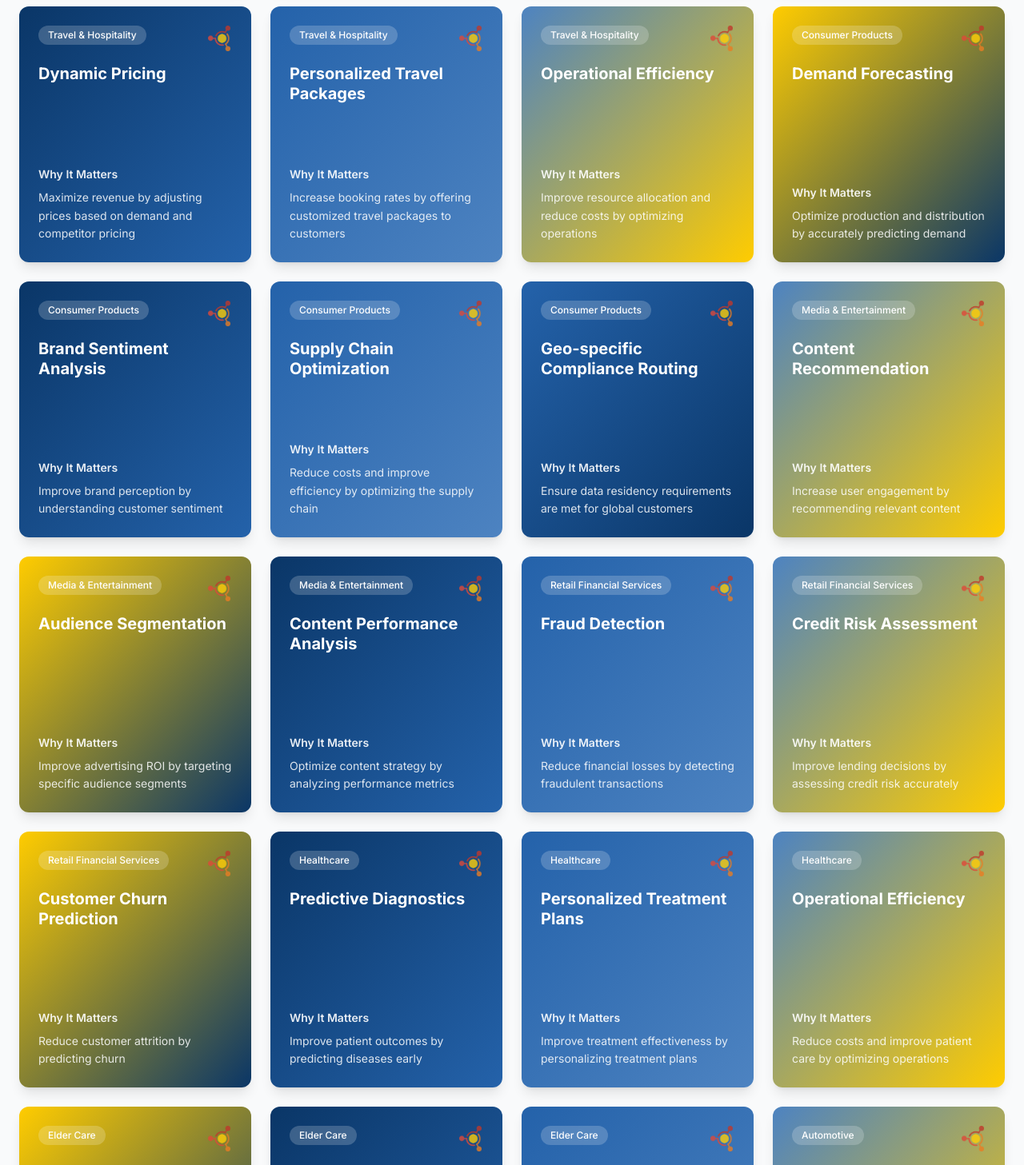
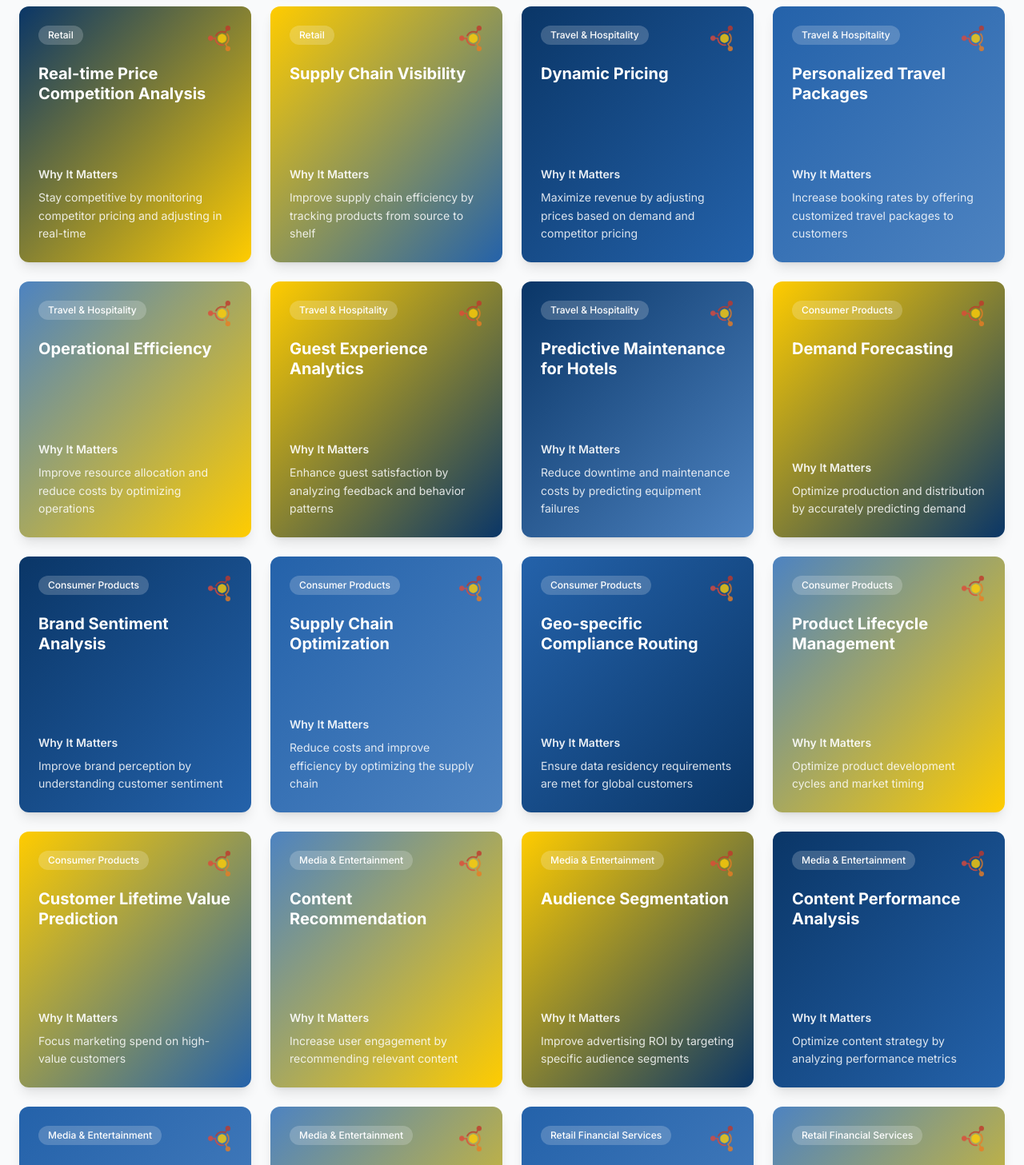
Before and after one commit to tgiffin/wp-reactor-card-flip-showcase, a React (Vite) app: page / in a window 1280 px wide. Shown: the part 1060-2517 px from the top of the page at 80% size. Built offline with nearby package versions, Linux system fonts and the light colour scheme.

Commit message:
Fix: Restore missing use cases
Restore missing use cases to `industryUseCases.ts` and `roleBasedUseCases.ts` and ensure the total count is approximately 55.

```diff
--- a/src/data/industryUseCases.ts
+++ b/src/data/industryUseCases.ts
@@ -1,3 +1,4 @@
+
 import { UseCase } from './types';
 
 export const industryUseCases: UseCase[] = [
@@ -35,6 +36,28 @@ export const industryUseCases: UseCase[] = [
     reactorRole: 'Segment customers based on behavior and demographics',
     gradientClass: 'bg-gradient-to-br from-reactor-medium-blue to-reactor-dark-blue'
   },
+  {
+    id: 'retail-4',
+    industry: 'Retail',
+    title: 'Real-time Price Competition Analysis',
+    whyItMatters: 'Stay competitive by monitoring competitor pricing and adjusting in real-time',
+    dataSources: ['Competitor websites', 'pricing APIs', 'market data'],
+    entitiesTables: ['products', 'competitor_prices', 'price_history'],
+    sampleFields: ['product_id', 'competitor_id', 'price_difference'],
+    reactorRole: 'Monitor competitive pricing and trigger price adjustments',
+    gradientClass: 'bg-gradient-to-br from-reactor-dark-blue to-soundcommerce-yellow'
+  },
+  {
+    id: 'retail-5',
+    industry: 'Retail',
+    title: 'Supply Chain Visibility',
+    whyItMatters: 'Improve supply chain efficiency by tracking products from source to shelf',
+    dataSources: ['Supplier data', 'shipping logs', 'warehouse systems'],
+    entitiesTables: ['shipments', 'suppliers', 'inventory_tracking'],
+    sampleFields: ['shipment_id', 'supplier_id', 'delivery_status'],
+    reactorRole: 'Provide end-to-end supply chain visibility and alerts',
+    gradientClass: 'bg-gradient-to-br from-soundcommerce-yellow to-reactor-blue'
+  },
 
   // Travel & Hospitality Use Cases
   {
@@ -69,6 +92,28 @@ export const industryUseCases: UseCase[] = [
     sampleFields: ['staff_id', 'room_id', 'resource_type'],
     reactorRole: 'Optimize resource allocation and improve operational efficiency',
     gradientClass: 'bg-gradient-to-br from-reactor-medium-blue to-soundcommerce-yellow'
+  },
+  {
+    id: 'travel-4',
+    industry: 'Travel & Hospitality',
+    title: 'Guest Experience Analytics',
+    whyItMatters: 'Enhance guest satisfaction by analyzing feedback and behavior patterns',
+    dataSources: ['Guest reviews', 'service interactions', 'amenity usage'],
+    entitiesTables: ['guests', 'feedback', 'service_quality'],
+    sampleFields: ['guest_id', 'satisfaction_score', 'service_type'],
+    reactorRole: 'Analyze guest experience data to improve service quality',
+    gradientClass: 'bg-gradient-to-br from-soundcommerce-yellow to-reactor-dark-blue'
+  },
+  {
+    id: 'travel-5',
+    industry: 'Travel & Hospitality',
+    title: 'Predictive Maintenance for Hotels',
+    whyItMatters: 'Reduce downtime and maintenance costs by predicting equipment failures',
+    dataSources: ['IoT sensors', 'maintenance logs', 'environmental data'],
+    entitiesTables: ['equipment', 'maintenance_schedules', 'sensor_data'],
+    sampleFields: ['equipment_id', 'sensor_reading', 'failure_probability'],
+    reactorRole: 'Predict equipment failures and schedule preventive maintenance',
+    gradientClass: 'bg-gradient-to-br from-reactor-dark-blue to-reactor-medium-blue'
   },
 
   // Consumer Products Use Cases
@@ -116,6 +161,28 @@ export const industryUseCases: UseCase[] = [
     reactorRole: 'Route data based on region',
     gradientClass: 'bg-gradient-to-br from-reactor-blue to-reactor-dark-blue'
   },
+  {
+    id: 'consumer-5',
+    industry: 'Consumer Products',
+    title: 'Product Lifecycle Management',
+    whyItMatters: 'Optimize product development cycles and market timing',
+    dataSources: ['R&D data', 'market research', 'competitor analysis'],
+    entitiesTables: ['products', 'development_stages', 'market_readiness'],
+    sampleFields: ['product_id', 'stage', 'readiness_score'],
+    reactorRole: 'Track product development and optimize launch timing',
+    gradientClass: 'bg-gradient-to-br from-reactor-medium-blue to-soundcommerce-yellow'
+  },
+  {
+    id: 'consumer-6',
+    industry: 'Consumer Products',
+    title: 'Customer Lifetime Value Prediction',
+    whyItMatters: 'Focus marketing spend on high-value customers',
+    dataSources: ['Purchase history', 'engagement data', 'demographic info'],
+    entitiesTables: ['customers', 'transactions', 'ltv_predictions'],
+    sampleFields: ['customer_id', 'predicted_ltv', 'confidence_score'],
+    reactorRole: 'Calculate and predict customer lifetime value',
+    gradientClass: 'bg-gradient-to-br from-soundcommerce-yellow to-reactor-blue'
+  },
 
   // Media & Entertainment Use Cases
   {
@@ -150,6 +217,28 @@ export const industryUseCases: UseCase[] = [
     sampleFields: ['content_id', 'view_count', 'engagement_score'],
     reactorRole: 'Analyze content performance and optimize content strategy',
     gradientClass: 'bg-gradient-to-br from-reactor-dark-blue to-reactor-blue'
+  },
+  {
+    id: 'media-4',
+    industry: 'Media & Entertainment',
+    title: 'Real-time Streaming Analytics',
+    whyItMatters: 'Optimize streaming quality and detect issues in real-time',
+    dataSources: ['Streaming logs', 'network data', 'device metrics'],
+    entitiesTables: ['streams', 'quality_metrics', 'performance_alerts'],
+    sampleFields: ['stream_id', 'quality_score', 'buffering_events'],
+    reactorRole: 'Monitor streaming performance and optimize delivery',
+    gradientClass: 'bg-gradient-to-br from-reactor-blue to-reactor-medium-blue'
+  },
+  {
+    id: 'media-5',
+    industry: 'Media & Entertainment',
+    title: 'Social Media Trend Analysis',
+    whyItMatters: 'Create trending content by analyzing social media patterns',
+    dataSources: ['Social platforms', 'hashtag data', 'viral content'],
+    entitiesTables: ['trends', 'social_metrics', 'content_virality'],
+    sampleFields: ['trend_id', 'engagement_rate', 'virality_score'],
+    reactorRole: 'Identify trending topics and predict content success',
+    gradientClass: 'bg-gradient-to-br from-reactor-medium-blue to-soundcommerce-yellow'
   },
 
   // Retail Financial Services Use Cases
@@ -186,6 +275,28 @@ export const industryUseCases: UseCase[] = [
     reactorRole: 'Predict customer churn and reduce customer attrition',
     gradientClass: 'bg-gradient-to-br from-soundcommerce-yellow to-reactor-dark-blue'
   },
+  {
+    id: 'finance-4',
+    industry: 'Retail Financial Services',
+    title: 'Algorithmic Trading',
+    whyItMatters: 'Optimize investment returns through data-driven trading strategies',
+    dataSources: ['Market data', 'economic indicators', 'news feeds'],
+    entitiesTables: ['trades', 'market_signals', 'portfolio_performance'],
+    sampleFields: ['trade_id', 'signal_strength', 'expected_return'],
+    reactorRole: 'Execute algorithmic trading strategies based on market signals',
+    gradientClass: 'bg-gradient-to-br from-reactor-dark-blue to-reactor-blue'
+  },
+  {
+    id: 'finance-5',
+    industry: 'Retail Financial Services',
+    title: 'Regulatory Compliance Monitoring',
+    whyItMatters: 'Ensure compliance with financial regulations and avoid penalties',
+    dataSources: ['Transaction logs', 'regulatory rules', 'audit trails'],
+    entitiesTables: ['compliance_checks', 'violations', 'audit_reports'],
+    sampleFields: ['check_id', 'violation_type', 'severity_level'],
+    reactorRole: 'Monitor transactions for regulatory compliance violations',
+    gradientClass: 'bg-gradient-to-br from-reactor-blue to-soundcommerce-yellow'
+  },
 
   // Healthcare Use Cases
   {
@@ -220,6 +331,28 @@ export const industryUseCases: UseCase[] = [
     sampleFields: ['patient_id', 'resource_id', 'utilization_rate'],
     reactorRole: 'Optimize operations and improve patient care',
     gradientClass: 'bg-gradient-to-br from-reactor-medium-blue to-soundcommerce-yellow'
+  },
+  {
+    id: 'healthcare-4',
+    industry: 'Healthcare',
+    title: 'Drug Discovery Acceleration',
+    whyItMatters: 'Speed up drug development through AI-powered compound analysis',
+    dataSources: ['Molecular data', 'clinical trials', 'research papers'],
+    entitiesTables: ['compounds', 'trial_results', 'efficacy_scores'],
+    sampleFields: ['compound_id', 'efficacy_score', 'side_effects'],
+    reactorRole: 'Analyze molecular data to identify promising drug compounds',
+    gradientClass: 'bg-gradient-to-br from-soundcommerce-yellow to-reactor-dark-blue'
+  },
+  {
+    id: 'healthcare-5',
+    industry: 'Healthcare',
+    title: 'Population Health Management',
+    whyItMatters: 'Improve community health outcomes through population-level insights',
+    dataSources: ['EHR data', 'public health records', 'social determinants'],
+    entitiesTables: ['populations', 'health_indicators', 'intervention_outcomes'],
+    sampleFields: ['population_id', 'health_score', 'risk_factors'],
+    reactorRole: 'Analyze population health trends and recommend interventions',
+    gradientClass: 'bg-gradient-to-br from-reactor-dark-blue to-reactor-medium-blue'
   },
 
   // Elder Care Use Cases
@@ -256,6 +389,17 @@ export const industryUseCases: UseCase[] = [
     reactorRole: 'Improve medication adherence and reduce adverse drug events',
     gradientClass: 'bg-gradient-to-br from-reactor-blue to-reactor-medium-blue'
   },
+  {
+    id: 'eldercare-4',
+    industry: 'Elder Care',
+    title: 'Cognitive Health Monitoring',
+    whyItMatters: 'Early detection of cognitive decline to improve quality of life',
+    dataSources: ['Cognitive assessments', 'daily activity logs', 'speech patterns'],
+    entitiesTables: ['patients', 'cognitive_scores', 'decline_indicators'],
+    sampleFields: ['patient_id', 'cognitive_score', 'decline_rate'],
+    reactorRole: 'Monitor cognitive health and detect early signs of decline',
+    gradientClass: 'bg-gradient-to-br from-reactor-medium-blue to-soundcommerce-yellow'
+  },
 
   // Automotive Use Cases
   {
@@ -290,6 +434,28 @@ export const industryUseCases: UseCase[] = [
     sampleFields: ['vehicle_id', 'driver_id', 'preference_type'],
     reactorRole: 'Personalize the driving experience and improve customer satisfaction',
     gradientClass: 'bg-gradient-to-br from-reactor-dark-blue to-reactor-blue'
+  },
+  {
+    id: 'automotive-4',
+    industry: 'Automotive',
+    title: 'Fleet Management Optimization',
+    whyItMatters: 'Optimize fleet operations and reduce operational costs',
+    dataSources: ['GPS tracking', 'fuel consumption', 'driver behavior'],
+    entitiesTables: ['fleet_vehicles', 'routes', 'efficiency_metrics'],
+    sampleFields: ['vehicle_id', 'route_efficiency', 'fuel_usage'],
+    reactorRole: 'Optimize fleet routes and monitor vehicle performance',
+    gradientClass: 'bg-gradient-to-br from-reactor-blue to-reactor-medium-blue'
+  },
+  {
+    id: 'automotive-5',
+    industry: 'Automotive',
+    title: 'Connected Car Services',
+    whyItMatters: 'Enhance vehicle connectivity and provide value-added services',
+    dataSources: ['Telematics data', 'mobile apps', 'service history'],
+    entitiesTables: ['connected_vehicles', 'services', 'usage_patterns'],
+    sampleFields: ['vehicle_id', 'service_type', 'usage_frequency'],
+    reactorRole: 'Enable connected services and improve user experience',
+    gradientClass: 'bg-gradient-to-br from-reactor-medium-blue to-soundcommerce-yellow'
   },
 
   // High Tech/B2B Use Cases
@@ -336,16 +502,5 @@ export const industryUseCases: UseCase[] = [
     sampleFields: ['account_id', 'health_score', 'churn_risk'],
     reactorRole: 'Combine multiple signals to calculate and update customer health metrics',
     gradientClass: 'bg-gradient-to-br from-reactor-dark-blue to-reactor-medium-blue'
-  },
-  {
-    id: 'hightech-5',
-    industry: 'High Tech/B2B',
-    title: 'Geo-specific Compliance Routing',
-    whyItMatters: 'Ensure data residency requirements are met for global customers',
-    dataSources: ['Customer geo data', 'compliance rules'],
-    entitiesTables: ['data_residency', 'compliance_rules', 'routing_policies'],
-    sampleFields: ['region', 'data_classification', 'storage_location'],
-    reactorRole: 'Route data based on region',
-    gradientClass: 'bg-gradient-to-br from-reactor-blue to-reactor-dark-blue'
   }
 ];
```
